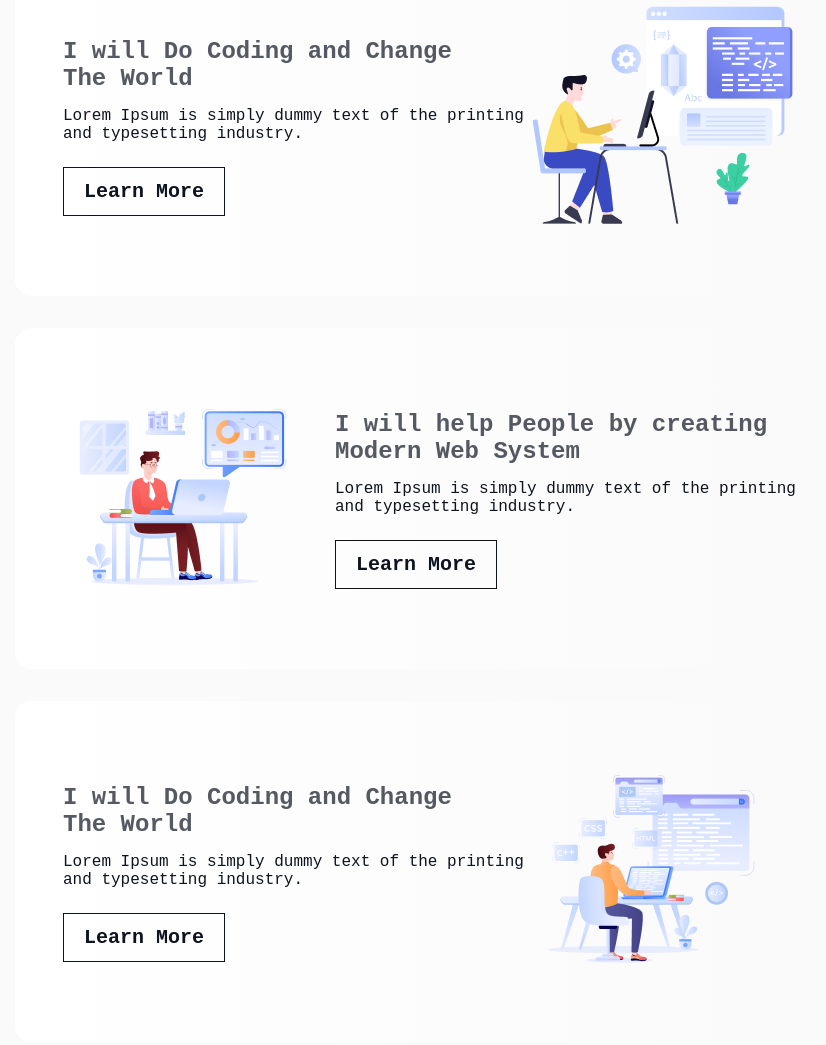
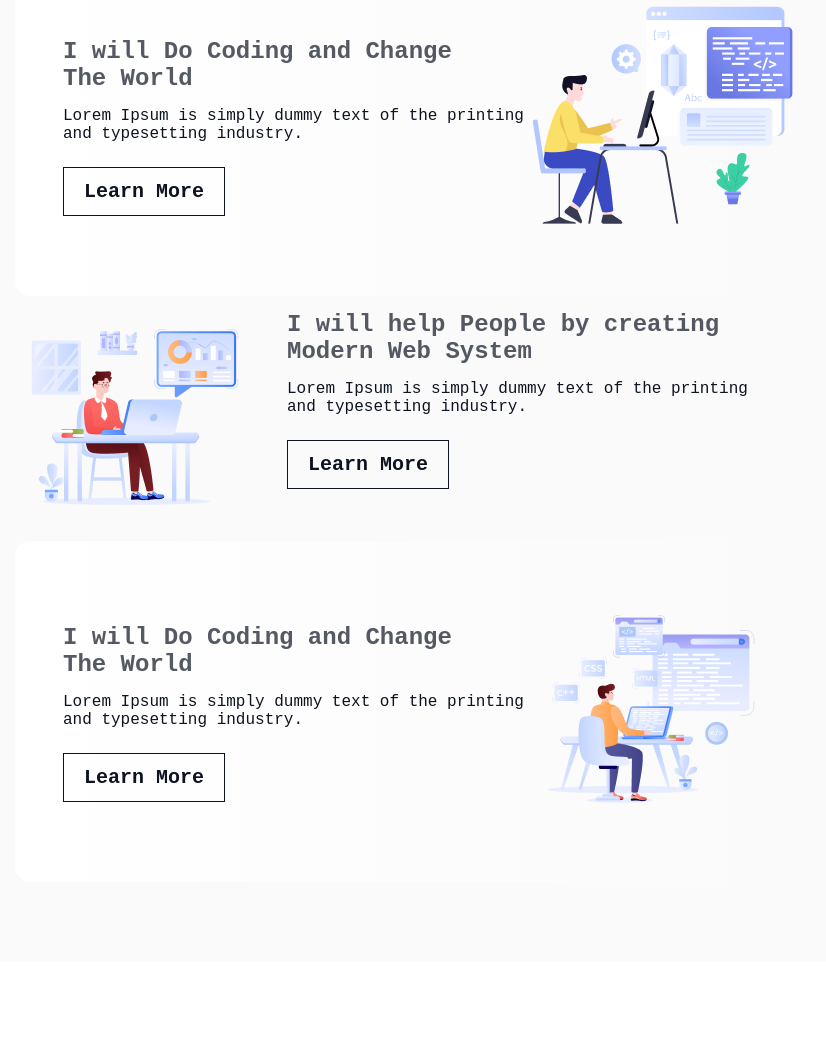
Before and after one commit to arman4hossain/B10A1-Challenge-Arman_Hossain, a plain HTML site: page index.html in a window 1280 px wide. Shown: the part 1139-2184 px from the top of the page, without its empty margins (230-1056 px from the left). Drawn offline with Linux system fonts and the light colour scheme; a web font is replaced by a local one.

Commit message:
fix-2ndcard2

```diff
--- a/styles.css
+++ b/styles.css
@@ -121,13 +121,7 @@ header button {
 
 .reasontwo {
     display: flex;
-    margin: 32px 0px ;
-    display: flex;
-    align-items: center;
     text-align: left;
-    padding: 48px;
-    background: linear-gradient(to right, rgb(255, 255, 255), rgba(255, 255, 255, 0));
-    border-radius: 16px ;
 }
 
 .twowrite {
```
